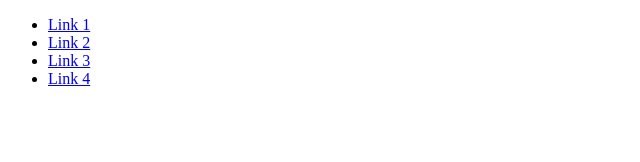
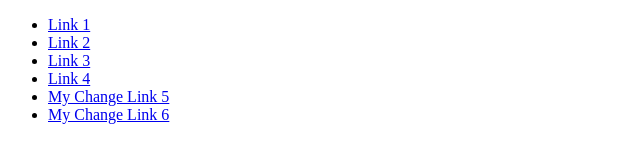
Before and after one commit to satrop/test-repo, a plain HTML site: page src/conflict-test.html in a window 1280 px wide. Shown: the whole page, without its empty margins (0-640 px from the left). Drawn offline with Linux system fonts and the light colour scheme.

Commit message:
My change

```diff
--- a/src/conflict-test.html
+++ b/src/conflict-test.html
@@ -13,6 +13,8 @@
         <li><a href="#nogo">Link 2</a></li>
         <li><a href="#nogo">Link 3</a></li>
         <li><a href="#nogo">Link 4</a></li>
+        <li><a href="#nogo">My Change Link 5</a></li>
+        <li><a href="#nogo">My Change Link 6</a></li>
     </ul>
 </body>
 
```
